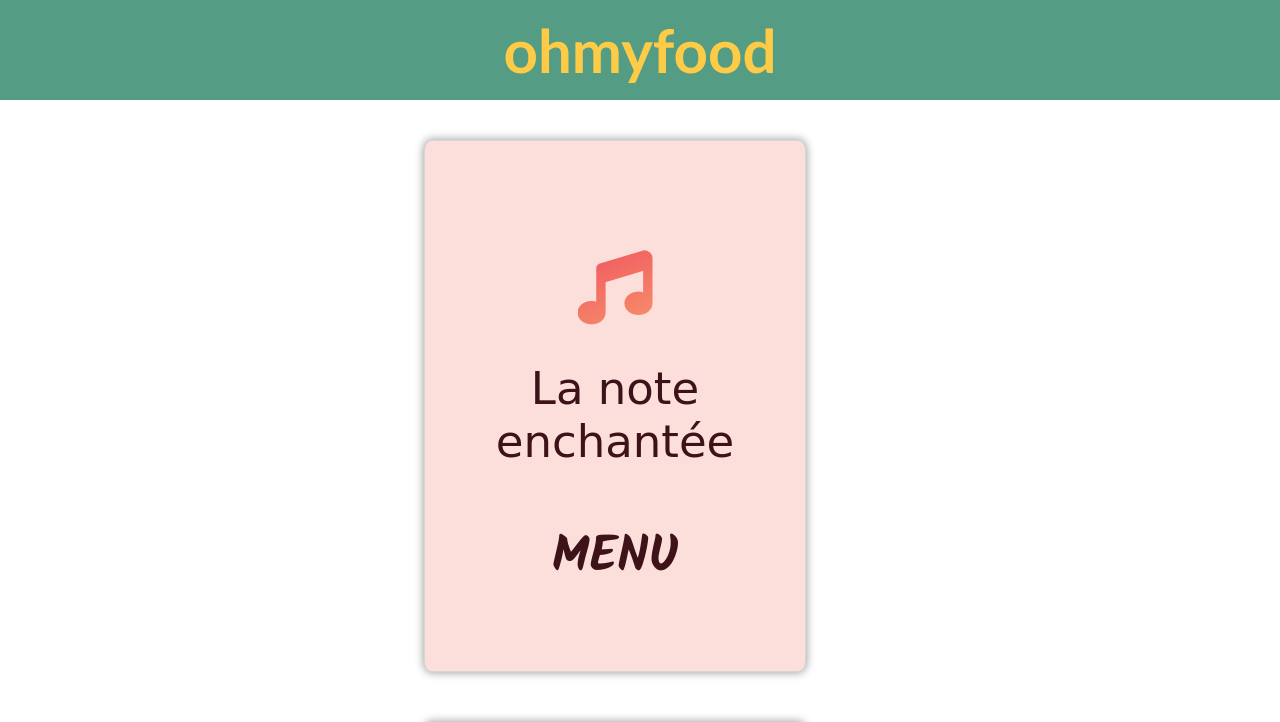
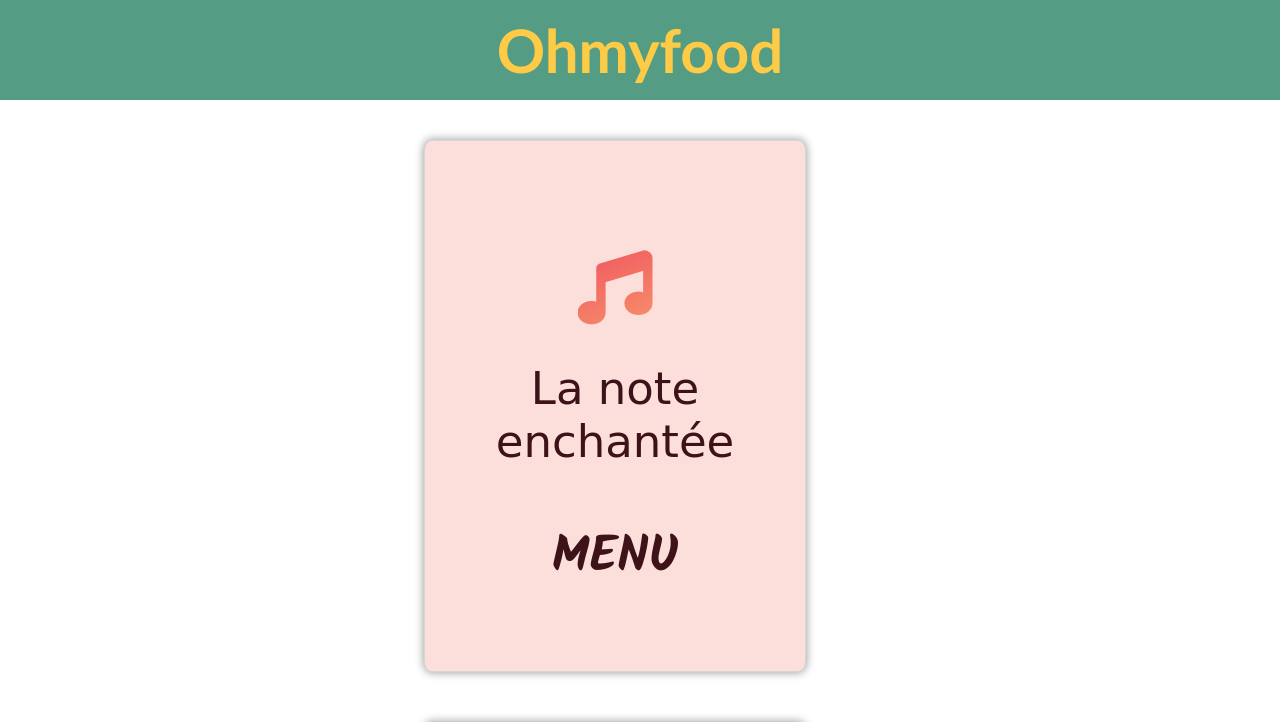
Before and after one commit to C-SAGA/PROJET3, a website: page index.html in a window 1280 px wide. Shown: the top 722 px of the page. Drawn offline with Linux system fonts and the light colour scheme; a web font is replaced by a local one.

Commit message:
correctifs

```diff
--- a/index.html
+++ b/index.html
@@ -11,12 +11,12 @@
 		<link href="https://fonts.googleapis.com/css2?family=Dancing+Script:wght@400;500&family=Kaushan+Script&display=swap" rel="stylesheet">
 		<link href="https://fonts.googleapis.com/css2?family=Dancing+Script:wght@400;500&family=Kaushan+Script&family=Shadows+Into+Light&display=swap" rel="stylesheet">
 		<script src="https://kit.fontawesome.com/88c8c163e8.js" crossorigin="anonymous"></script>
-		<title><strong> MENU OH MY FOOD !</strong></title>
+		<title> MENU OH MY FOOD !</title>
 	</head>
 
 	<body>
 		<header>
-		<h1>ohmyfood</h1>
+		<h1><strong>Ohmyfood</strong></h1>
 		</header>
 
 	<main>
--- a/sass/stylescss.scss
+++ b/sass/stylescss.scss
@@ -103,7 +103,6 @@ $fontfamily: cursive;
         transform: translateX(1% * -1);
     }
 }
-
 
 a:-webkit-any-link {
     color: unset;
```
